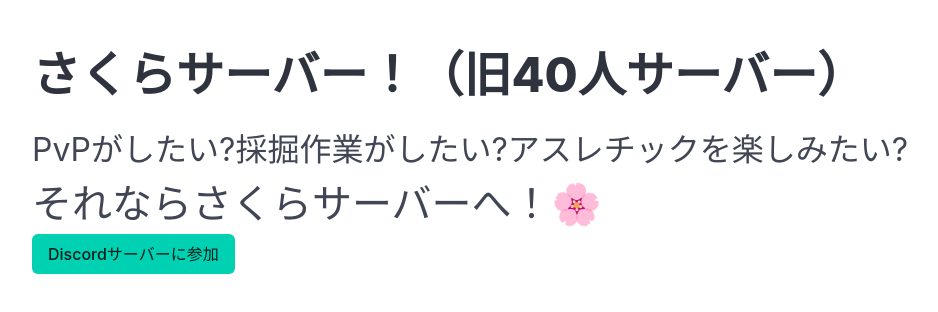
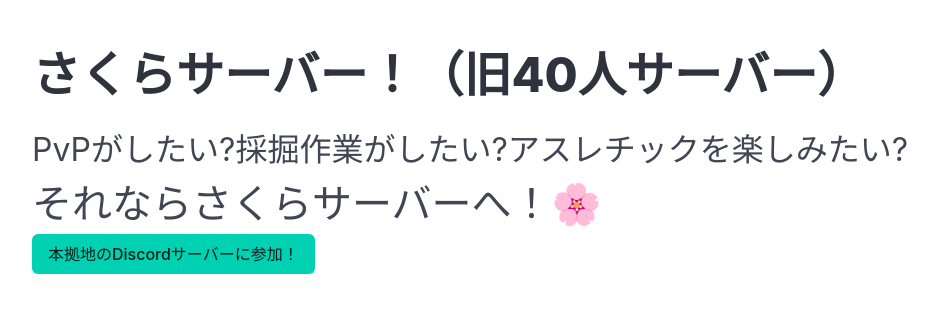
Before and after one commit to roiroi140/sakurasaba, a plain HTML site: page index.html in a window 1280 px wide. Shown: the whole page, without its empty margins (16-954 px from the left). Drawn offline with nearby package versions, Linux system fonts and the light colour scheme.

Commit message:
index.html の更新

```diff
--- a/index.html
+++ b/index.html
@@ -12,7 +12,7 @@
           <p class="title is-size-1">さくらサーバー！（旧40人サーバー）</p>
           <p class="is-size-3">PvPがしたい?採掘作業がしたい?アスレチックを楽しみたい?</p>
           <h2 class="is-size-2">それならさくらサーバーへ！🌸</h2>
-          <a href="https://discord.gg/YHhMGGqzFG" class="button is-primary">Discordサーバーに参加</a>
+          <a href="https://discord.gg/YHhMGGqzFG" class="button is-primary">本拠地のDiscordサーバーに参加！</a>
         </div>
       </section>
   <section class="section">
```
